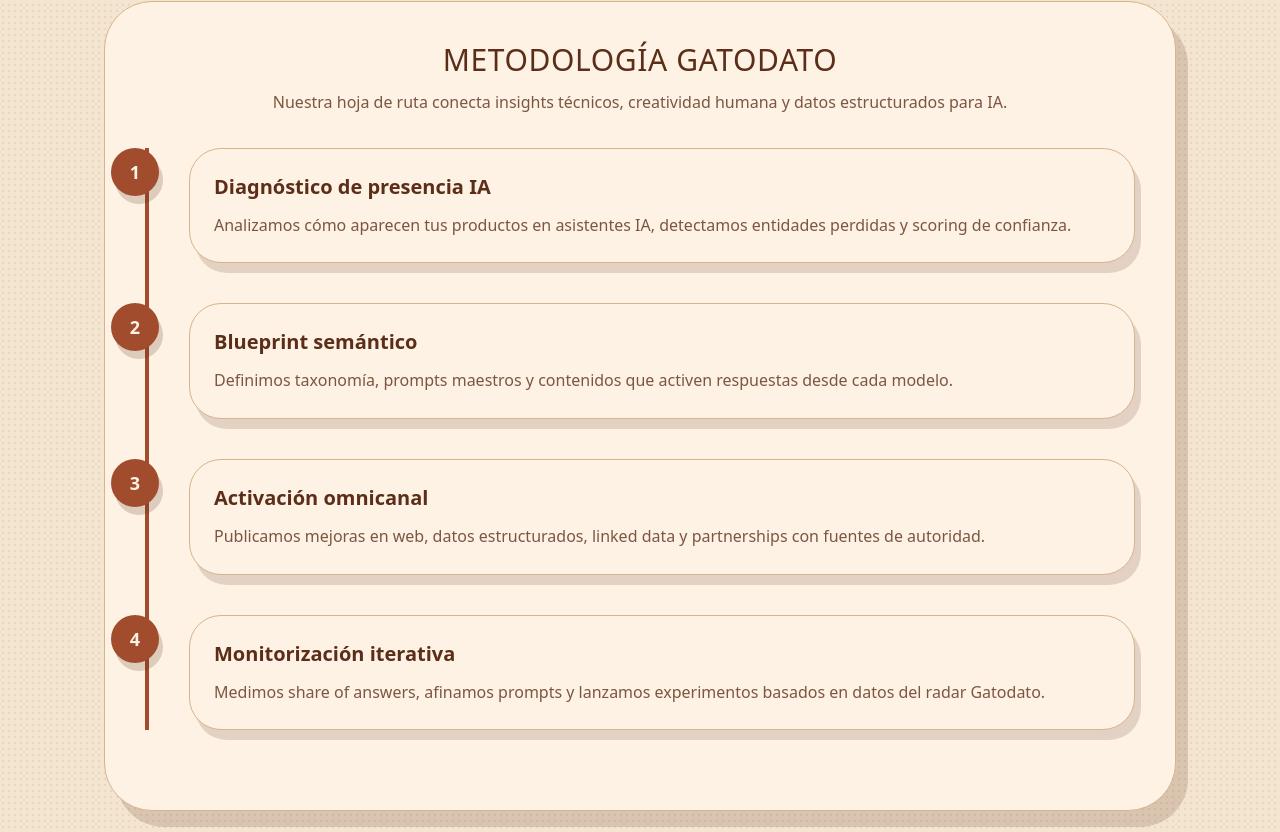
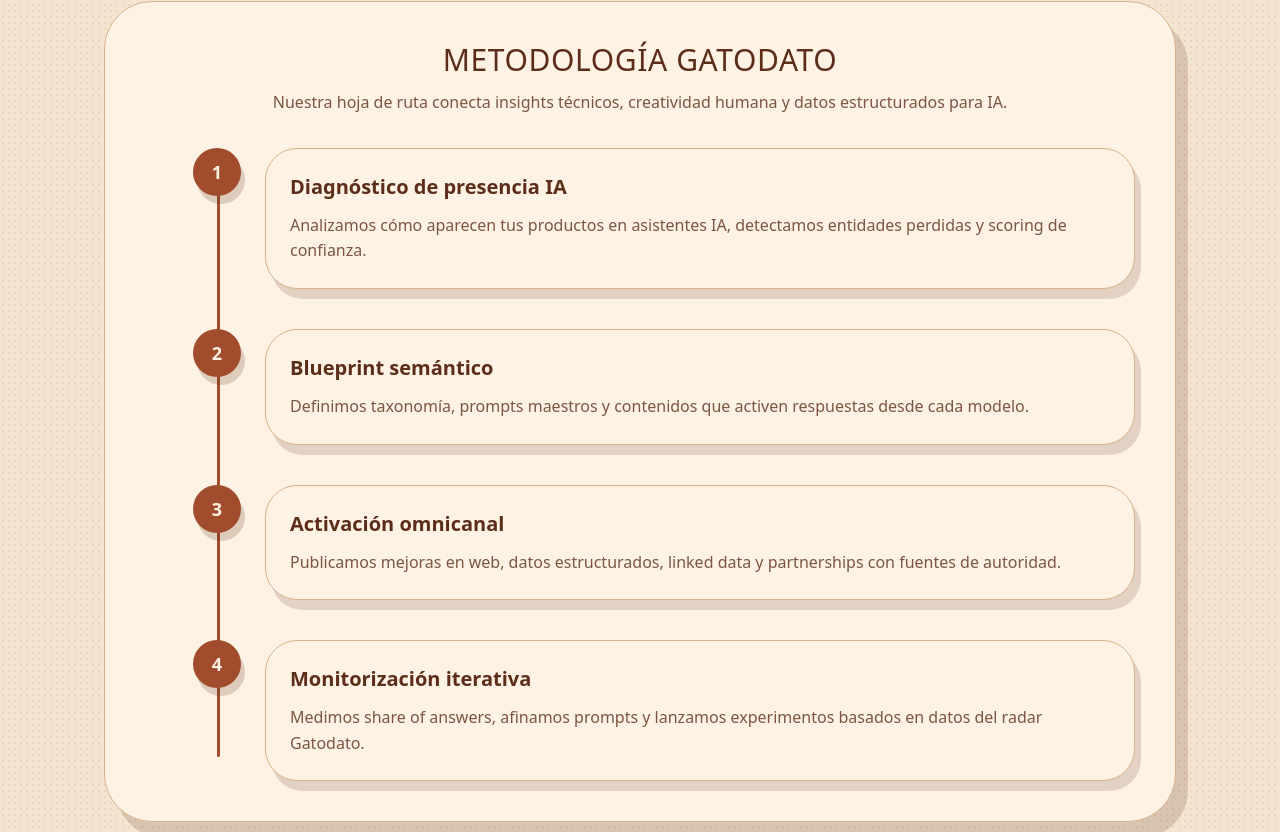
Before and after one commit to graphext/datogato-landing, a Next.js app: page / in a window 1280 px wide. Shown: the part 2112-2944 px from the top of the page. Built offline with nearby package versions, Linux system fonts and the light colour scheme; a web font is replaced by a local one.

Commit message:
Update guidelines for using MCP in development and enhance Process component layout for better visual hierarchy and spacing.

```diff
--- a/src/sections/Process.tsx
+++ b/src/sections/Process.tsx
@@ -11,13 +11,13 @@
           Nuestra hoja de ruta conecta insights técnicos, creatividad humana y datos estructurados para IA.
         </p>
       </header>
-      <ol className="relative border-l-4 border-[#a04c2d] pl-6">
+      <ol className="relative mt-6 space-y-10 pl-12 before:absolute before:left-[4.5rem] before:top-[1.5rem] before:bottom-[1.5rem] before:w-[3px] before:rounded-full before:bg-[#a04c2d]">
         {process.steps.map((step, index) => (
-          <li key={step.title} className="mb-10 ml-4">
-            <div className="absolute -left-[38px] flex h-12 w-12 items-center justify-center rounded-full bg-[#a04c2d] text-lg font-bold text-[#fdf2e3] shadow-[4px_8px_0_rgba(92,46,26,0.2)]">
+          <li key={step.title} className="relative flex items-start gap-6">
+            <div className="relative z-10 flex h-12 w-12 items-center justify-center rounded-full bg-[#a04c2d] text-lg font-bold text-[#fdf2e3] shadow-[4px_8px_0_rgba(92,46,26,0.2)]">
               {index + 1}
             </div>
-            <article className="rounded-[32px] border border-[#d9b38a] bg-[#fdf2e3] p-6 shadow-[6px_10px_0_rgba(92,46,26,0.16)]">
+            <article className="flex-1 rounded-[32px] border border-[#d9b38a] bg-[#fdf2e3] p-6 shadow-[6px_10px_0_rgba(92,46,26,0.16)]">
               <h3 className="text-xl font-semibold text-[#5c2e1a]">{step.title}</h3>
               <p className="mt-3 text-[#5c2e1a]/80">{step.description}</p>
             </article>
```
Also changed, not shown: .cursor/settings.json (added), 1 other file (tests, documents, lock files or other folders).
